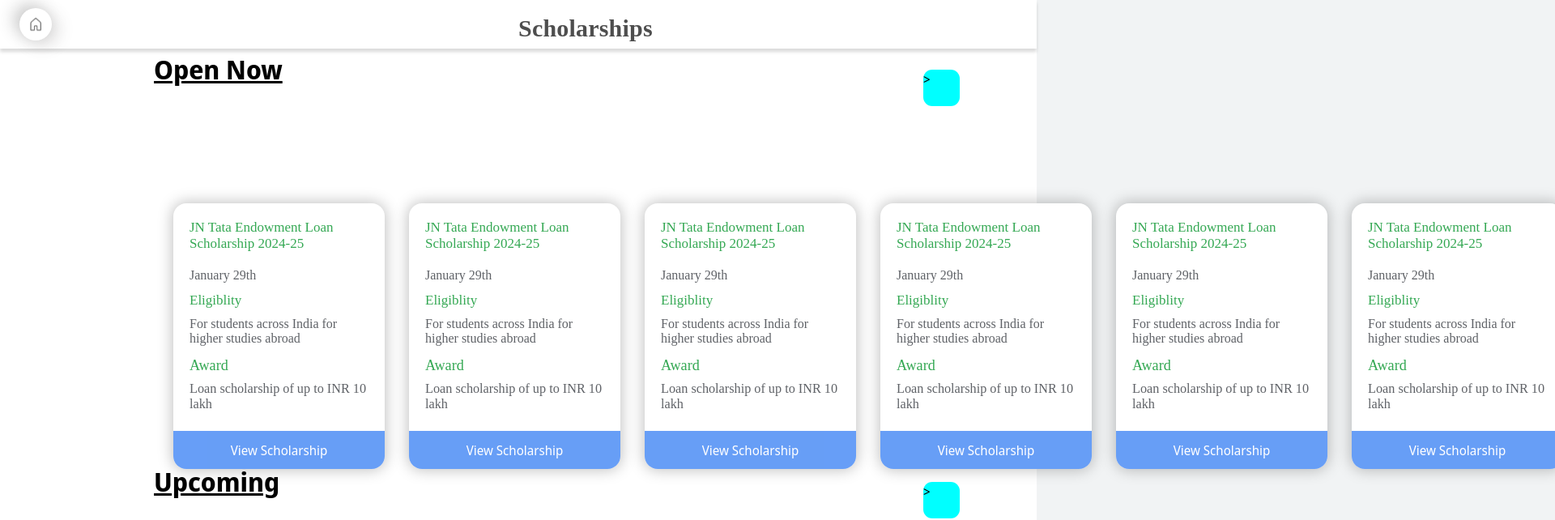
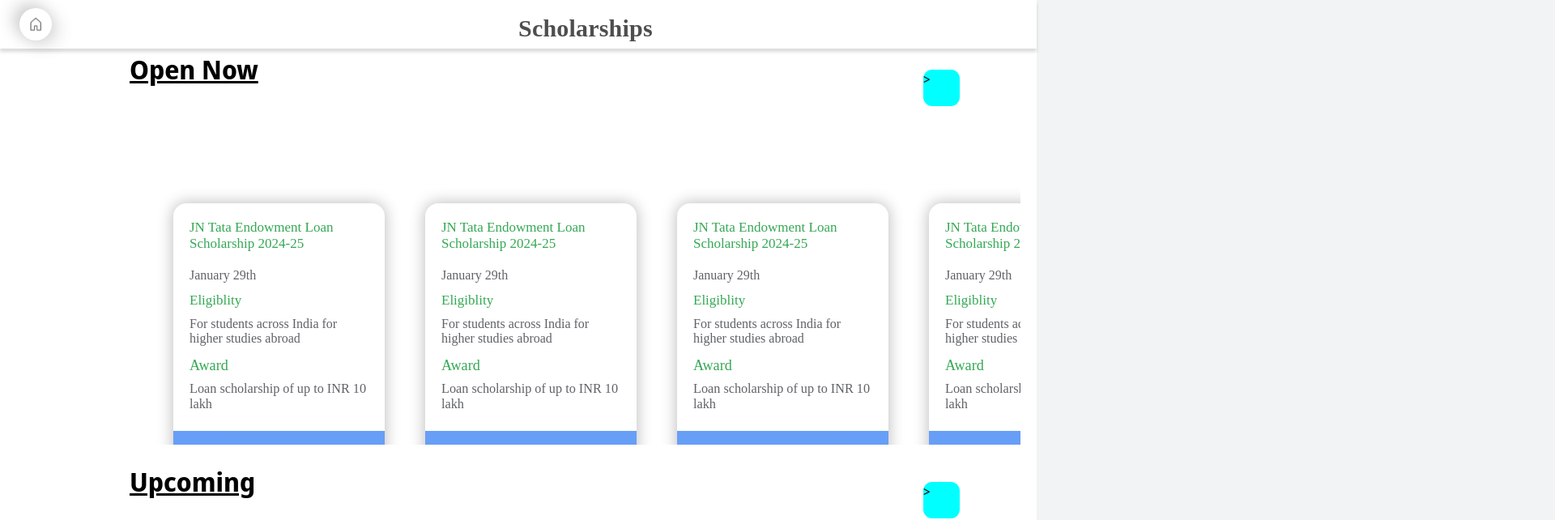
Before and after one commit to SahilShameerDev/scholarship_website_gdsc, a Next.js app: page /scholarships in a window 1280 px wide. Shown: the top 642 px of the page at 81% size, 1920 px wide, since content can reach past the window. Built offline with nearby package versions, Linux system fonts and the light colour scheme.

Commit message:
Scroll option added

```diff
--- a/components/ScholarshipPage/ScholarSections/ScholarSection.module.css
+++ b/components/ScholarshipPage/ScholarSections/ScholarSection.module.css
@@ -2,7 +2,7 @@
   margin: 20px;
   display: flex;
   flex-direction: column;
-    align-items: left; /* Vertically center elements */
+  align-items: flex-start; /* Vertically center elements */
 }
 
 .title {
@@ -11,14 +11,25 @@
   font-weight: 700;
   line-height: 41px;
   margin-top: 5px; /* Adjust as needed */
-    margin-left: 170px;
+  margin-left: 140px;
+}
+.scrollableContainer::-webkit-scrollbar {
+  display: none; /* Hide default scrollbar for Webkit browsers */
+}
+.scrollableContainer {
+  width: 100%; /* Or a suitable width for content */
+  overflow-x: scroll;
+  overflow-y: hidden; /* Prevent vertical scrollbar */
+  scroll-behavior: smooth; /* Enable smooth scrolling */
+  scrollbar-width: none; /* Firefox (newer versions) */
+  -ms-overflow-style: none; /* Internet Explorer/Edge */
 }
 
-.cards{
+.cards {
   display: flex;
+  flex-wrap: left; /* Allow cards to wrap on small screens */
   padding: 20px;
-    float: left;
-
+  gap: 20px; /* Space between cards */
 }
 .button{
     position: relative;
--- a/components/ScholarshipPage/ScholarSections/ScholarSections.tsx
+++ b/components/ScholarshipPage/ScholarSections/ScholarSections.tsx
@@ -1,27 +1,45 @@
+'use client'
+
+import { motion } from 'framer-motion';
+import React, { createContext, useRef,useState, useEffect } from 'react';
+import styles from './ScholarSection.module.css';
+import Cards from '../Card/Card';
+
+interface ScholarSectionsProps {
+  title: string;
+}
+
+const ScholarSections: React.FC<ScholarSectionsProps> = ({ title }) => {
 
 
-import React from 'react'
-import styles from './ScholarSection.module.css'
-import Cards from '../Card/Card'
 
-const ScholarSections = (props:{title:String}) => {
+
   return (
     <div className={styles.container}>
-        <h2 className={styles.title}>{props.title}</h2>
-        <div className={styles.button}>
+      <h2 className={styles.title}>{title}</h2>
+      <div className={styles.button}>
           <button>&gt;</button>
         </div>
 
-        <div className={styles.cards}>
+      <motion.div  className={styles.scrollableContainer}>
+        <motion.div
+          className={styles.cards}
+          drag="x" // Enable horizontal drag
+          dragElastic={0.3} // Add slight springiness to drag
+          dragConstraints={{right: 0, left: -1032}}
+        >
           <Cards/>
           <Cards/>
           <Cards/>
           <Cards/>
           <Cards/>
           <Cards/>
-        </div>
+          <Cards/>
+        </motion.div>
+      </motion.div>
+
     </div>
-  )
-}
+  );
+};
 
-export default ScholarSections
+export default ScholarSections;
--- a/package.json
+++ b/package.json
@@ -15,6 +15,7 @@
     "autoprefixer": "10.4.17",
     "eslint": "8.56.0",
     "eslint-config-next": "14.1.0",
+    "framer-motion": "^11.0.3",
     "next": "^14.1.0",
     "postcss": "8.4.33",
     "react": "18.2.0",
```
Also changed, not shown: 1 other file (tests, documents, lock files or other folders). Lines whose indentation alone changed are shown as unchanged.
